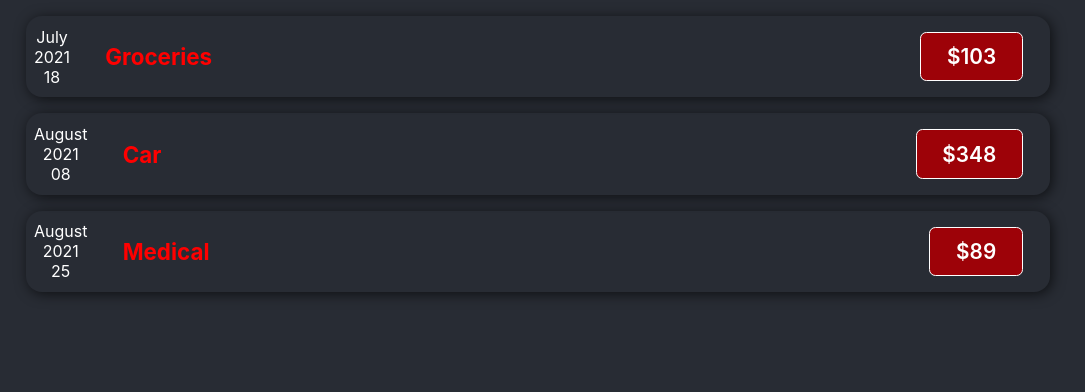
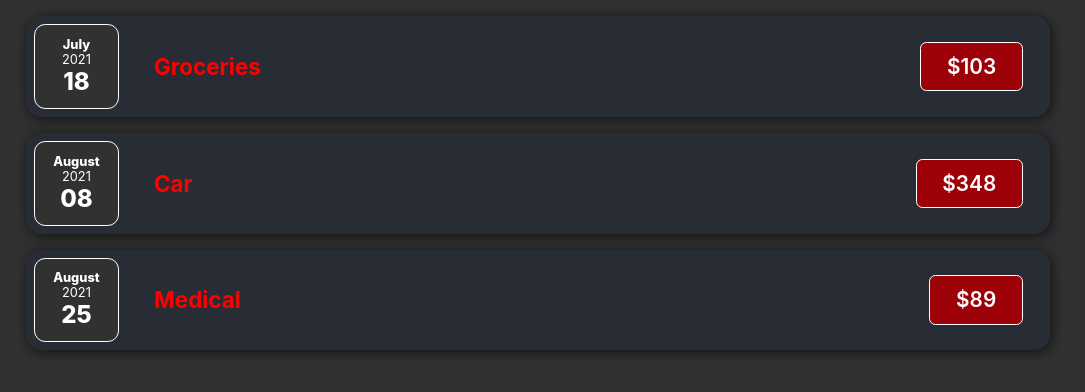
Before and after one commit to DMariuss/expenses-app, a React (Create React App) app: page / in a window 1280 px wide. Shown: the top 392 px of the page, without its empty margins (102-1187 px from the left). Built offline with nearby package versions, Linux system fonts and the light colour scheme.

Commit message:
Added styles to ExpenseDate and cleaned sass compiled files(cuz I use node-sass so no need for compiling via Watch Sass)
Cateva stilizari pt cele doua componente adaugate si am sters fisierele rezultate din compilarea .sass cu Watch Sass -> stii de ce

```diff
--- a/src/components/ExpenseDate/ExpenseDate.js
+++ b/src/components/ExpenseDate/ExpenseDate.js
@@ -7,9 +7,9 @@ const expenseCalendar = (props) => {
 
   return (
     <div className={classes.calendar}>
-      <div>{month}</div>
-      <div>{year}</div>
-      <div>{date}</div>
+      <div className={classes.calendar__month}>{month}</div>
+      <div className={classes.calendar__year}>{year}</div>
+      <div className={classes.calendar__date}>{date}</div>
     </div>
   );
 };
--- a/src/components/ExpenseDate/ExpenseDate.module.scss
+++ b/src/components/ExpenseDate/ExpenseDate.module.scss
@@ -1,2 +1,24 @@
 .calendar {
+  display: flex;
+  flex-direction: column;
+  align-items: center;
+  justify-content: center;
+  border: 1px solid white;
+  border-radius: 0.7em;
+  background-color: rgb(49, 49, 49);
+  width: 5.3rem;
+  height: 5.3rem;
+  padding: 0.6em 1.2em;
+
+  &__year {
+    font-size: 0.8rem;
+  }
+  &__month {
+    font-size: 0.8rem;
+    font-weight: 800;
+  }
+  &__date {
+    font-size: 1.5rem;
+    font-weight: 800;
+  }
 }
--- a/src/components/ExpenseItem/ExpenseItem.module.scss
+++ b/src/components/ExpenseItem/ExpenseItem.module.scss
@@ -11,6 +11,7 @@ $font_color_description: white;
   box-shadow: 2px 2px 13px 0px rgba(0, 0, 0, 0.64);
   padding: 0.5rem;
   margin: 1rem auto;
+  background-color: #282c34;
 
   &__description {
     margin: 0.5rem 1.2rem;
--- a/src/containers/App.css
+++ /dev/null
@@ -1,25 +0,0 @@
-.App {
-  text-align: center;
-  color: white;
-}
-
-.App-header {
-  background-color: #282c34;
-  min-height: 100vh;
-  display: -webkit-box;
-  display: -ms-flexbox;
-  display: flex;
-  -webkit-box-orient: vertical;
-  -webkit-box-direction: normal;
-      -ms-flex-direction: column;
-          flex-direction: column;
-  -webkit-box-align: center;
-      -ms-flex-align: center;
-          align-items: center;
-  -webkit-box-pack: center;
-      -ms-flex-pack: center;
-          justify-content: center;
-  font-size: calc(10px + 2vmin);
-  color: white;
-}
-/*# sourceMappingURL=App.css.map */
--- a/src/index.css
+++ /dev/null
@@ -1,12 +0,0 @@
-body {
-  margin: 0;
-  font-family: -apple-system, BlinkMacSystemFont, "Segoe UI", "Roboto", "Oxygen", "Ubuntu", "Cantarell", "Fira Sans", "Droid Sans", "Helvetica Neue", sans-serif;
-  -webkit-font-smoothing: antialiased;
-  -moz-osx-font-smoothing: grayscale;
-  background-color: #282c34;
-}
-
-code {
-  font-family: source-code-pro, Menlo, Monaco, Consolas, "Courier New", monospace;
-}
-/*# sourceMappingURL=index.css.map */
--- a/src/index.scss
+++ b/src/index.scss
@@ -19,7 +19,8 @@ body {
     sans-serif;
   -webkit-font-smoothing: antialiased;
   -moz-osx-font-smoothing: grayscale;
-  background-color: #282c34;
+  // background-color: #282c34;
+  background-color: rgb(49, 49, 49);
 }
 
 code {
```
Also changed, not shown: 2 other files (tests, documents, lock files or other folders).
